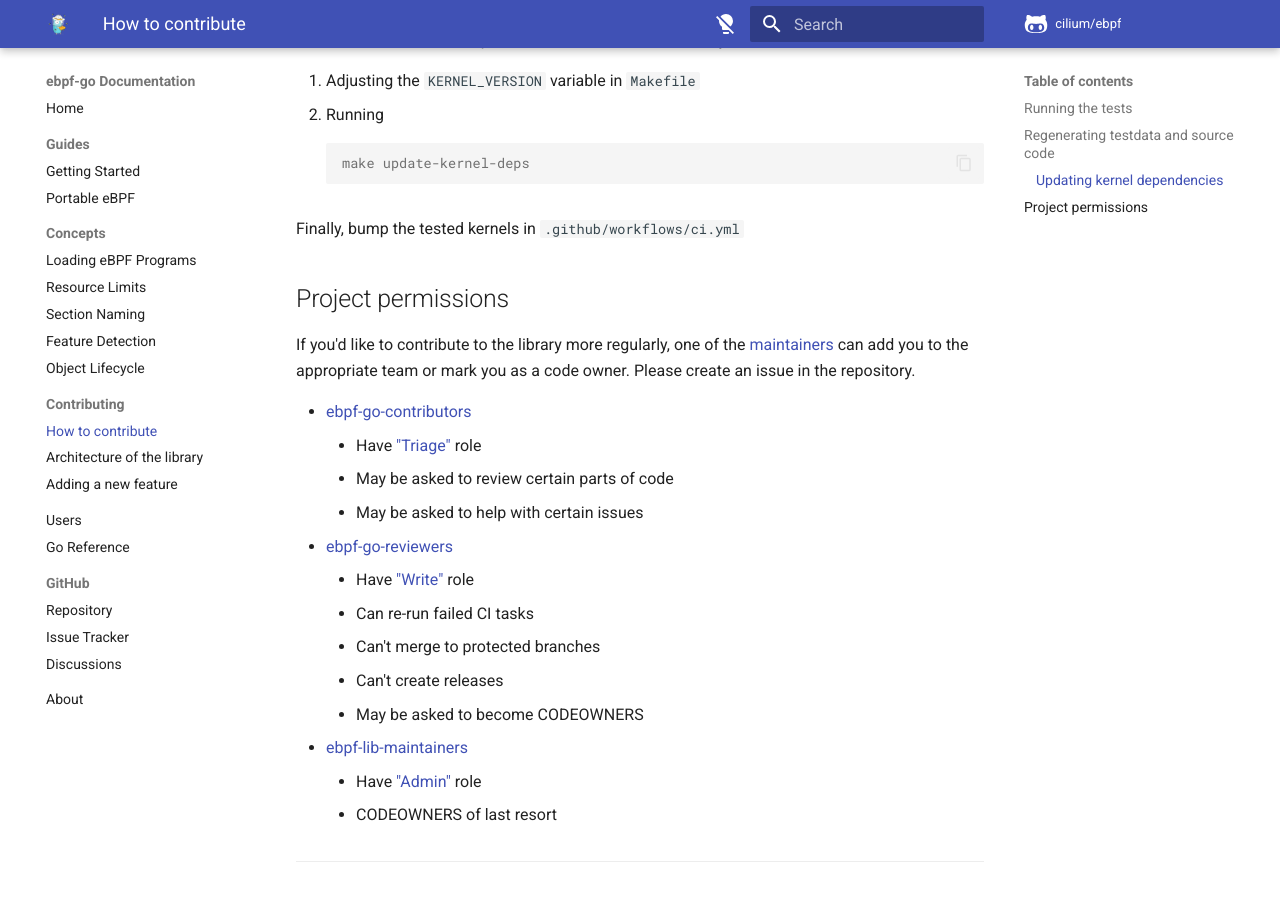
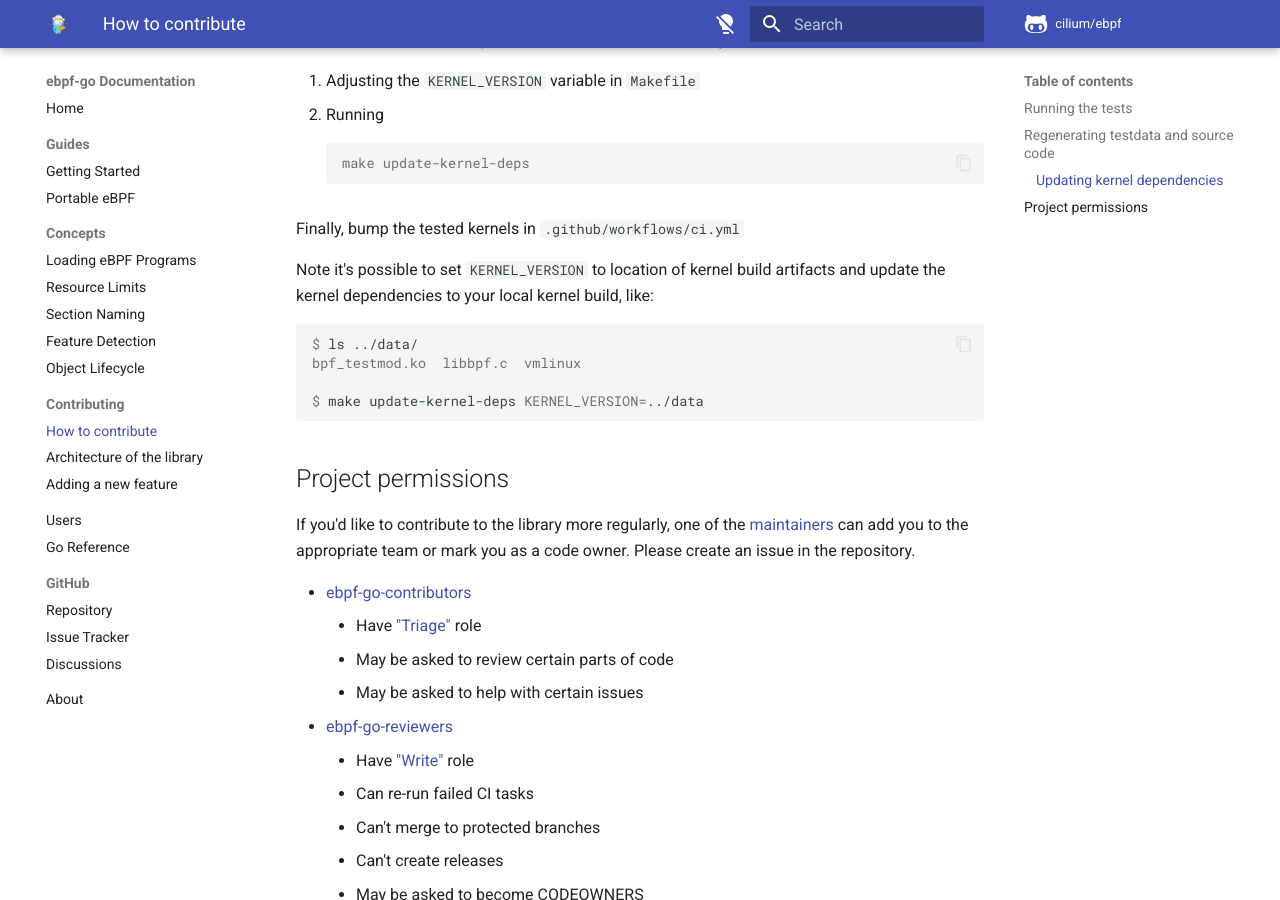
Before and after one commit to cilium/ebpf, an MkDocs documentation site: the page built from docs/ebpf/contributing/index.md, in a window 1280 px wide and 900 px high, scrolled down 1213 px. Built offline with MkDocs 1.6.1 and Material for MkDocs 9.7.7, drawn with Linux system fonts in a browser that asks for light colours; comment, search, counter and statistics services are not loaded.

Commit message:
Add support to test update library with local kernel
Adding support to update update library with local kernel by passing
local directory through KERNEL_VERSION, like:

  $ ls ../data/
  bpf_testmod.ko  libbpf.c  vmlinux

  $ make update-kernel-deps KERNEL_VERSION=../data

This allows to test latest kernel uapi changes with ebpf/cilium library
and tetragon.

Signed-off-by: Jiri Olsa <jolsa@kernel.org>

````diff
--- a/docs/ebpf/contributing/index.md
+++ b/docs/ebpf/contributing/index.md
@@ -67,6 +67,16 @@ from upstream kernel versions. You can update them to the latest version by:
 
 Finally, bump the tested kernels in `.github/workflows/ci.yml`
 
+Note it's possible to set `KERNEL_VERSION` to location of kernel build artifacts
+and update the kernel dependencies to your local kernel build, like:
+
+  ```shell-session
+  $ ls ../data/
+  bpf_testmod.ko  libbpf.c  vmlinux
+
+  $ make update-kernel-deps KERNEL_VERSION=../data
+  ```
+
 ## Project permissions
 
 If you'd like to contribute to the library more regularly, one of the
````
Also changed, not shown: 1 other file.
